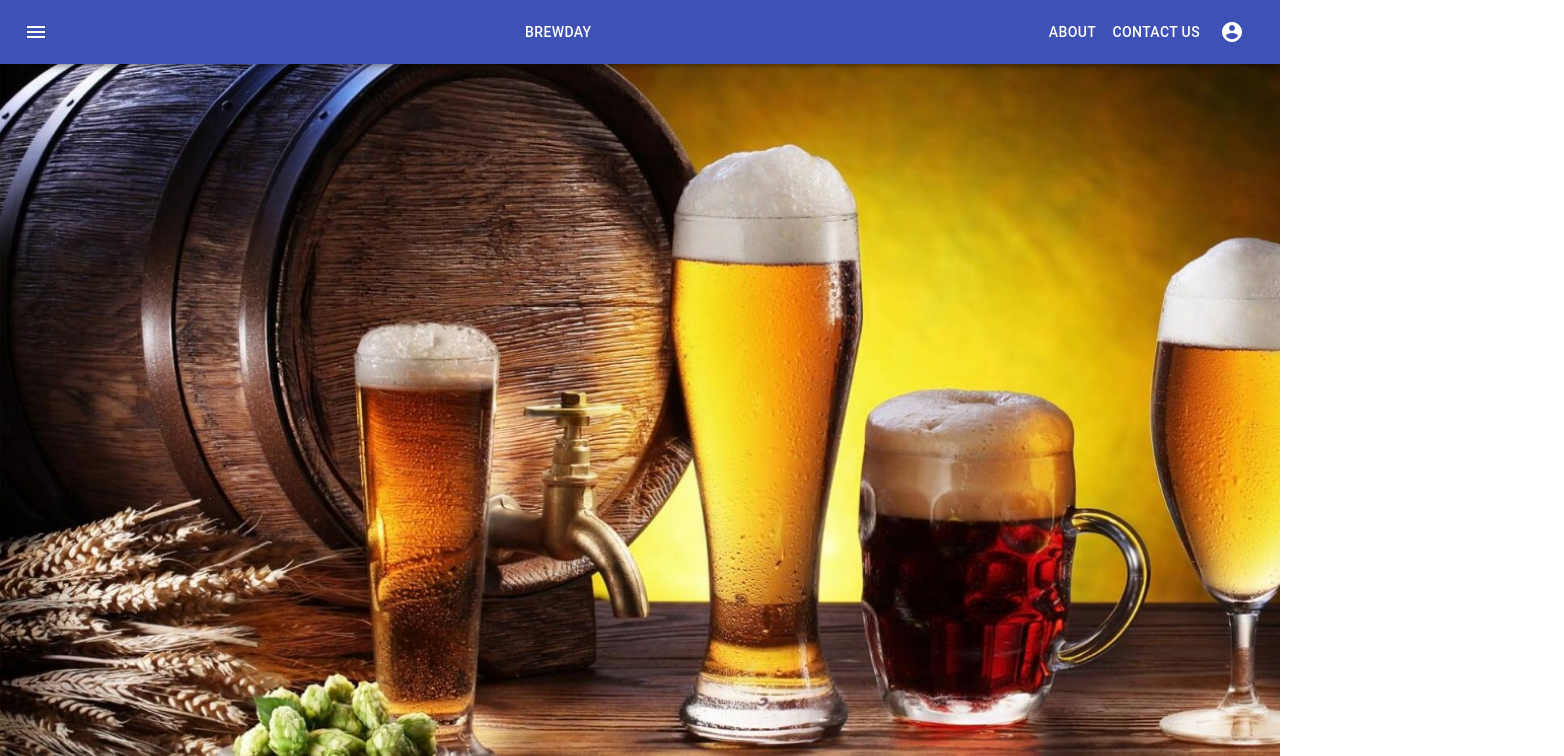
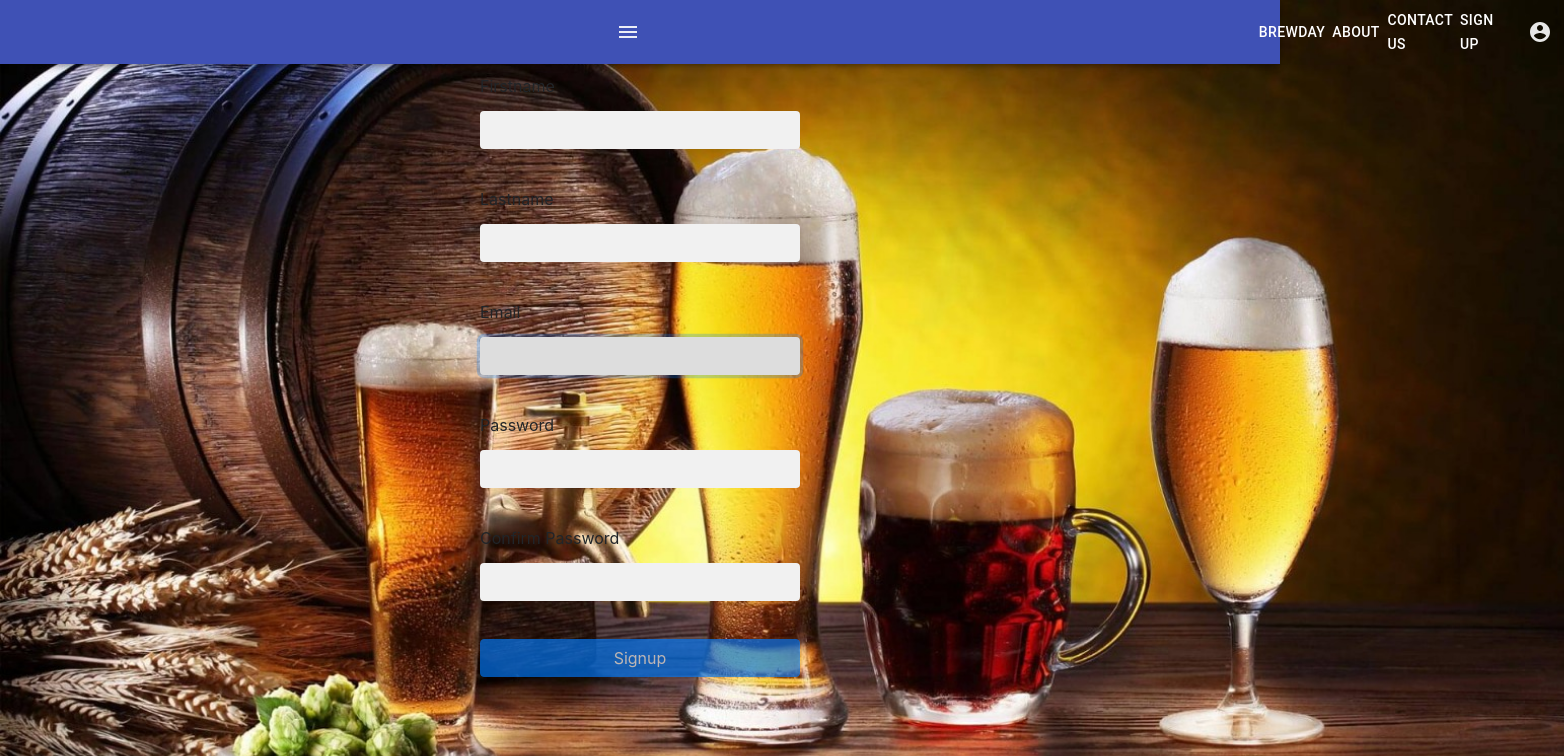
Before and after one commit to CS-27/SER517Fall2019_Group3, a React (Create React App) app in the folder my-app/: page /signup in a window 1280 px wide. Shown: the top 756 px of the page, 1564 px wide, since content can reach past the window. Built offline with nearby package versions, Linux system fonts and the light colour scheme.

Commit message:
merged master into my branch

```diff
--- a/my-app/src/components/Toolbar.js
+++ b/my-app/src/components/Toolbar.js
@@ -13,7 +13,7 @@ import FormControlLabel from '@material-ui/core/FormControlLabel';
 import FormGroup from '@material-ui/core/FormGroup';
 import MenuItem from '@material-ui/core/MenuItem';
 import Menu from '@material-ui/core/Menu';
-
+import Signup from './Signup';
 
 
 
@@ -64,6 +64,7 @@ export default function ButtonAppBar()  {
           <Button component = {Link} to = "/" color="inherit" variant="h6" className={classes.title} >BrewDay</Button>
           <Button component = {Link} to = "/home" color="inherit">About</Button>
           <Button component = {Link} to = "/contact" color="inherit">Contact Us</Button>
+            <Button component = {Link} to = "/signup" color="inherit">Sign up</Button>
         <div>
 
         <IconButton
@@ -103,6 +104,7 @@ export default function ButtonAppBar()  {
 
               <Route path='/contact' component={Backdrop} />
                 <Route path='/profile' component={Backdrop} />
+          <Route path='/signup' component={Signup} />
             </Switch>
        </Router>
 
```
